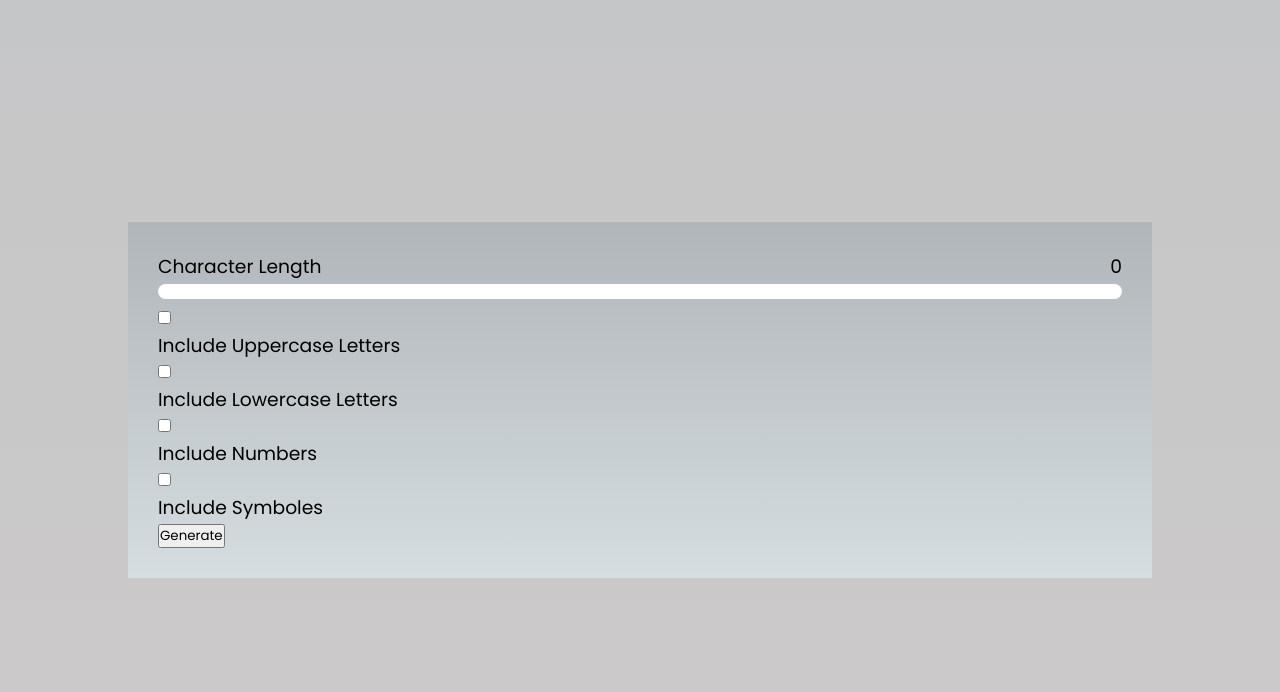
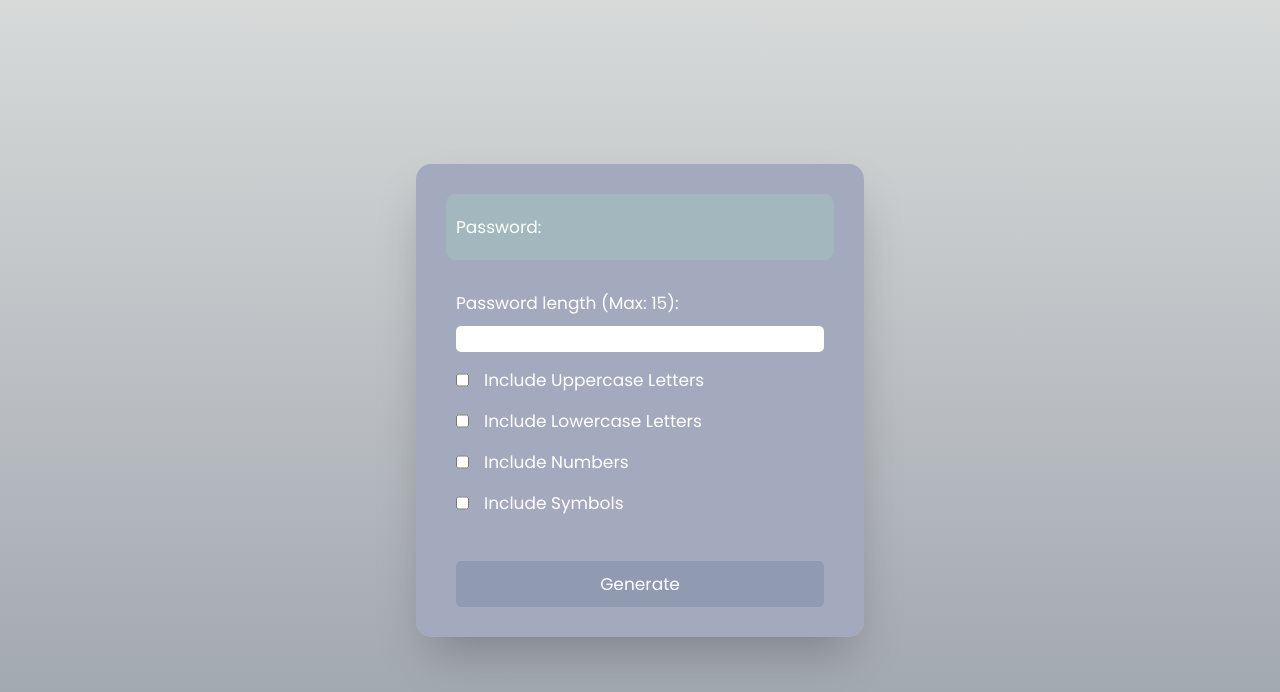
Before and after one commit to Ksubi1x/password-generator, a plain HTML site: page index.html in a window 1280 px wide. Drawn offline with Linux system fonts and the light colour scheme.

Commit message:
updated code

```diff
--- a/index.html
+++ b/index.html
@@ -6,58 +6,68 @@
     <meta name="viewport" content="width=device-width, initial-scale=1.0">
     <title>Password Generator</title>
     <link rel="stylesheet" href="style.css">
-    <link href="https://fonts.googleapis.com/css2?family=Poppins&display=swap" rel="stylesheet">
+    <link href="https://fonts.googleapis.com/css2?family=Poppins:wght@300;400&display=swap" rel="stylesheet">
 </head>
 <body>
     <main class="wrapper">
         <div class="container">
             <section class="passwordGen">
+
                 <div class="result">
+
+                    <h3>Password: </h3>
+                    <p id="finalPW"></p>
 
                 </div>
 
+                <!--  -->
+
                 <div class="options">
-
-                    <!-- LENGTH -->
-
-                    <div class="length">
-                        <h3>Character Length</h3>
-                        <h3>0</h3>
-                    </div>
-
-                    <input type="range" min='5' max="50"  name="length" id="length">
 
                     <!-- OPTIONS -->
 
                     <div class="selections">
 
-                        <selection>
-                            <input type="checkbox" id="uppper">
+                        <div class="lengthInput">
+                            <label for="length">Password length (Max: 15):</label>
+                            <h2 class="error" id="error">FIELD MUST BE A NUMBER.</h2>
+                            <input type="text" name="length" id="length" onkeyup="getInput()">
+                        </div>
+
+                        <selection class="selection">
+                            <input type="checkbox" id="upper" class="checkbox">
                             <h3>Include Uppercase Letters</h3>
                         </selection>
 
-                        <selection>
-                            <input type="checkbox" id="lower">
+                        <selection class="selection">
+                            <input type="checkbox" id="lower" class="checkbox">
                             <h3>Include Lowercase Letters</h3>
                         </selection>
-                        <selection>
-                            <input type="checkbox" id="numbers">
+
+                        <selection class="selection">
+                            <input type="checkbox" id="numbers" class="checkbox">
                             <h3>Include Numbers</h3>
                         </selection>
-                        <selection>
-                            <input type="checkbox" id="symbols">
-                            <h3>Include Symboles</h3>
+
+                        <selection class="selection">
+                            <input type="checkbox" id="symbols" class="checkbox">
+                            <h3>Include Symbols</h3>
                         </selection>
 
                     </div>
 
                     <!-- GENERATE BUTTON -->
 
-                    <button id="generate">Generate</button>
+                    <button id="generate" onclick="checkOptions()">Generate</button>
+
+                    <!-- Results -->
+
                 </div>
+
             </section>
 
         </div>
+
     </main>
 
 
--- a/script.js
+++ b/script.js
@@ -2,9 +2,32 @@
 
 // Have user input desired length, if symbols wanted, and if numbers are wanted, uppercase, and lowercase letters
 
+let lengthBox = document.getElementById('length')
+
+let genButton = document.getElementById('generate')
+
+
+let errorText = document.getElementById('error')
+
+let pwLength
+
+let pwElement = document.getElementById('finalPW')
+
+function getInput() {
+    if (isNaN(lengthBox.value)) {
+        console.log('Please enter a number.')
+        errorText.style.display = 'contents'
+    }
+    else {
+        console.log('Password length: ' + lengthBox.value)
+        pwLength = lengthBox.value
+        errorText.style.display = 'none'
+    }
+}
+
+//
 
 let password = []
-let pwLength = 4
 let symbols = ['!','@','#','$','%','^','&','*']
 let numbers = ['1', '2', '3', '4', '5', '6', '7', '8', '9', '0']
 let lowercase = ["a", "b", "c", "d", "e", "f", "g", "h", "i", "j", "k", "l", "m", "n", "o", "p", "q", "r", "s", "t", "u", "v", "w", "x", "y", "z"]
@@ -16,13 +39,72 @@ function getRandom(max) {
     randomVal = Math.floor(Math.random() * max)
 }
 
-let numbersT = true
+// Numbers
 
-let lowercaseT = true
+let numbersT
 
-let uppercaseT = true
+function setNum() {
+    let numberBox = document.getElementById('numbers').checked
+    if (numberBox == true) {
+        numbersT = true
+        console.log('Wants numbers? ' + numbersT)
+    }
+    else {
+        numbersT = false
+    }
 
-let symbolT = true
+}
+
+// Lowercase
+
+let lowercaseT
+
+function setLower() {
+
+    let lowerBox = document.getElementById('lower').checked
+    if (lowerBox == true) {
+        lowercaseT = true
+        console.log('Wants lowercase? ' + lowercaseT)
+    }
+    else {
+        lowercaseT = false
+    }
+
+}
+
+// Uppercase
+
+let uppercaseT
+function setUpper() {
+    let upperBox = document.getElementById('upper').checked
+
+    if (upperBox == true) {
+        uppercaseT = true
+        console.log('Wants uppercase? ' + uppercaseT)
+    }
+    else {
+    uppercaseT = false
+
+    }
+}
+
+// Symbols
+
+let symbolT
+
+function setSymbol(){
+
+    let symbolBox = document.getElementById('symbols').checked
+    if (symbolBox == true) {
+        symbolT = true
+        console.log('Wants symbols? ' + symbolT)
+    }
+    else {
+    symbolT = false
+    }
+}
+
+// Gen digit functions
 
 function genUpper() {
 
@@ -61,12 +143,24 @@ function genPassword () {
     genSymbol()
 }
 
+function checkOptions() {
+    setNum()
+    setLower()
+    setSymbol()
+    setUpper()
+    setPassword()
+}
+
 function setPassword() {
+
     for (let index = 0; index < pwLength; index++) {
         genPassword()
+
+        if (index == pwLength) {
+            return
+        }
     }
+    console.log('Your password: ' + password.join('').slice(0, pwLength))
+    pwElement.innerText = password.join('').slice(0, pwLength)
 
-    console.log('Your password: ' + password.join('').slice(0, pwLength))
 }
-
-setPassword()
--- a/style.css
+++ b/style.css
@@ -3,44 +3,102 @@
     padding: 0;
     box-sizing: border-box;
     font-family: 'Poppins', sans-serif;
-    font-weight: 300;
+    font-weight: 400;
+    color: white;
+    font-size: 17px;
 }
 
 .wrapper {
     width: 100%;
     height: 100vh;
-    background: linear-gradient(#C5C6C7, #CCCAC9);
+    background: linear-gradient(#D7DAD9, #9BA1AB);
     display: flex;
     justify-content: center;
     align-items: center;
+    flex-direction: column;
 }
 
 .container {
-    width: 80%;
+    width: 90%;
 }
 
 .passwordGen {
-    background: linear-gradient(#B0B5B9, #D5DDE0);
+    background: linear-gradient(#A3AABE  , #A3AABE );
     padding: 30px;
+    border-radius: 15px;
+    box-shadow: 0 25px 50px -12px rgb(0 0 0 / 0.25);
 }
 
-.length {
+.options {
     display: flex;
-    justify-content: space-between;
+    flex-direction: column;
+    gap: 15px;
+
+}
+
+
+
+.lengthInput {
+    display: flex;
+    flex-direction: column;
+    gap: 10px;
 }
 
 #length {
-    width: 100%;
-    -webkit-appearance: none;
-    height: 15px;
+    border: none;
     outline: none;
-    background-color: white;
+    border-radius: 5px;
+    color: black;
+    padding: 0px 10px;
+}
+
+.error {
+    color: red;
+    display: none;
+}
+
+.selections {
+    display: flex;
+    flex-direction: column;
+    gap: 15px;
+    padding: 30px 10px;
     border-radius: 10px;
 }
 
-#length::-webkit-slider-thumb {
-    -webkit-appearance: none;
+.selection {
+    display: flex;
+    gap: 15px;
+}
 
+#generate {
+    margin: 0px 10px;
+    padding: 10px;
+    background-color: rgb(144, 154, 176);
+    outline: none;
+    border: none;
     cursor: pointer;
-    position: relative;
+    border-radius: 5px;
+    cursor: pointer;
 }
+
+#generate:hover {
+    background-color: rgb(125, 134, 153);
+    transition: 0.3s;
+}
+
+.result {
+    background-color: #A3B8BE;
+    width: 100%;
+    display: flex;
+    justify-content: space-between;
+    padding: 20px 10px;
+    border-radius: 10px;
+}
+
+
+
+@media screen and (min-width: 800px) {
+    .container {
+        width: 35%;
+    }
+}
```
